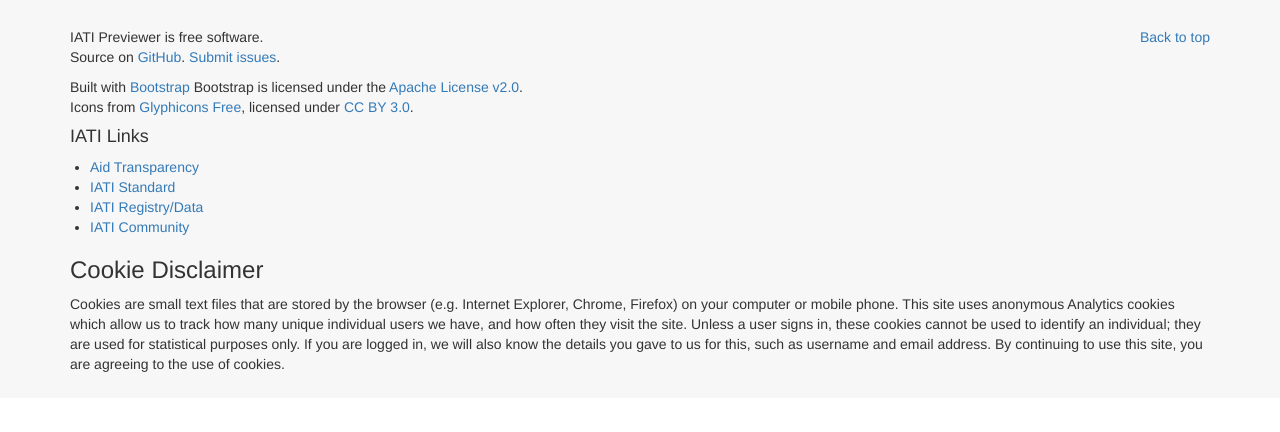
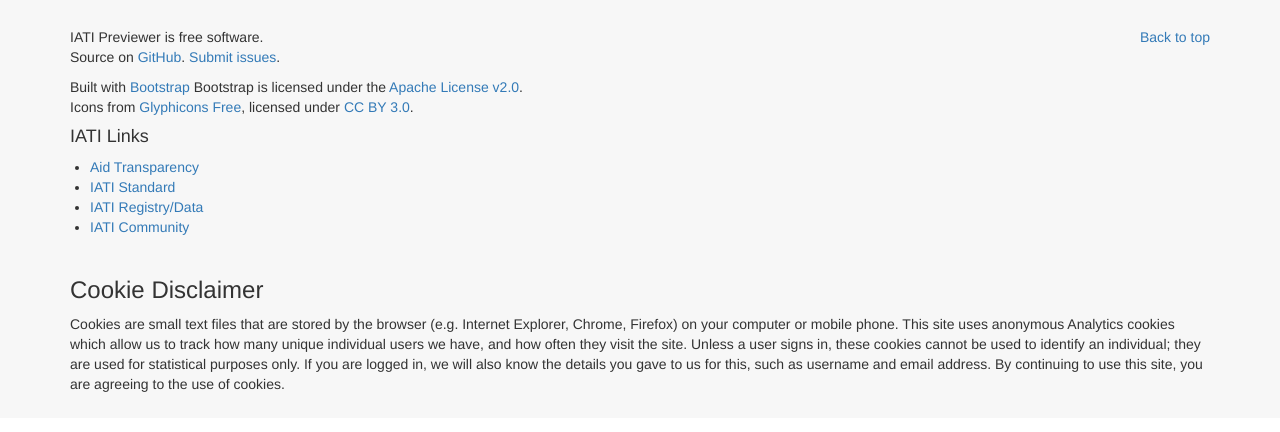
Before and after one commit to IATI/IATI-Previewer, a PHP site: page /?action=new in a window 1280 px wide. Shown: the part 505-937 px from the top of the page. Before the commit the page ends 877 px from the top, so only its background shows below. Run offline with PHP 8.4, Linux system fonts and the light colour scheme; some libraries are stand-ins or nearby versions.

Commit message:
Some simple styling of the footer

```diff
--- a/index.php
+++ b/index.php
@@ -335,7 +335,9 @@ if (!isset($_REQUEST["showblank"])) {
           <li><a href="http://support.iatistandard.org/">IATI Community</a></li>
         </ul>
       </div>
-      <div id="footer-cookie">
+    </div>
+    <div id="footer-cookie">
+      <div class="container">
         <aside id="text-21" class="widget-1 widget-first widget-last widget-odd widget widget_text">
           <h3 class="widget-title">Cookie Disclaimer</h3>
           <div class="textwidget">
@@ -344,6 +346,7 @@ if (!isset($_REQUEST["showblank"])) {
         </aside>
       </div>
     </div>
+
   </footer>
 
 </body>
--- a/style.css
+++ b/style.css
@@ -56,3 +56,8 @@ padding-left: 20px;
 footer li {
 list-style-type: disc;
 }
+
+#footer-cookie {
+border-top: 2px folis #fff;
+margin-top:10px;
+}
```
